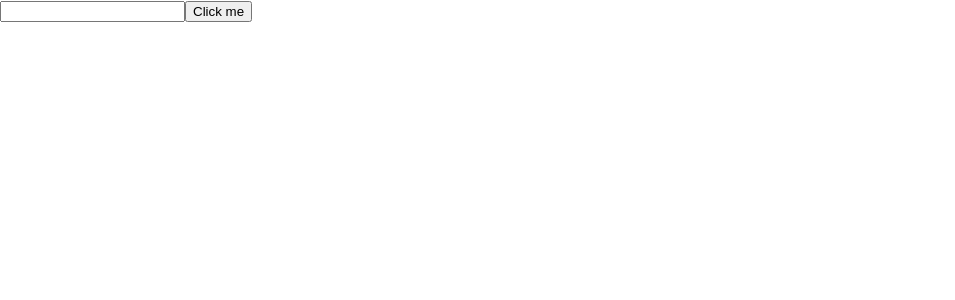
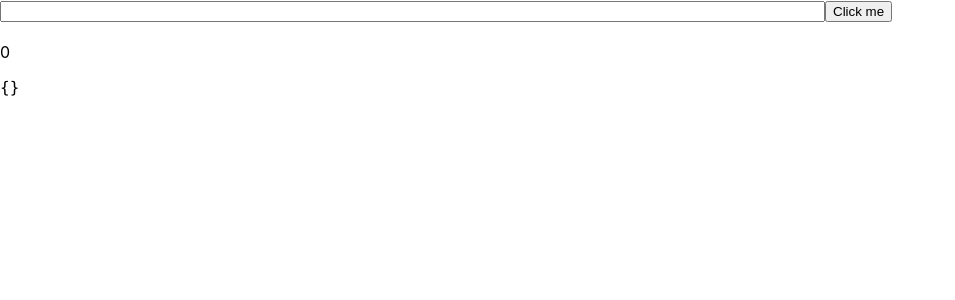
Before and after one commit to Hertattack/notion-api, a React (Create React App) app in the folder frontend/src/: page / in a window 1280 px wide. Shown: the top 300 px of the page, without its empty margins (0-955 px from the left). Built offline with nearby package versions, Linux system fonts and the light colour scheme.

Commit message:
Querying and output possible now

```diff
--- a/frontend/src/src/components/FreeQuery.tsx
+++ b/frontend/src/src/components/FreeQuery.tsx
@@ -1,11 +1,64 @@
-import React from "react";
+import React, {useState} from "react";
 
 export const FreeQuery : React.FC = () => {
+    const [queryText, setQueryText] = useState('');
+    const [previousQueries, setPreviousQueries] = useState<string[]>([]);
+    const [historyIndex, setHistoryIndex] = useState(0);
+    const [queryResult, setQueryResult] = useState({});
+
     function click() {
-        alert('hi');
+        if(!previousQueries.some(pq=>pq == queryText)){
+            setPreviousQueries([...previousQueries, queryText]);
+            setHistoryIndex(previousQueries.length);
+        }
+
+        let uri = `https://localhost:7136/Query?query=${encodeURIComponent(queryText)}`;
+
+        fetch(uri)
+            .then(r => r.json())
+            .then(d => setQueryResult(d))
+            .catch( e => alert(e));
+    }
+
+    function searchHistory(e: React.KeyboardEvent<HTMLInputElement>) {
+        let updatedHistoryIndex : number = -1;
+
+        if(e.key == 'ArrowUp' && historyIndex > 0){
+                updatedHistoryIndex = historyIndex - 1;
+        }else if(e.key == 'ArrowDown' && historyIndex < previousQueries.length - 1){
+            updatedHistoryIndex = historyIndex + 1;
+        }
+
+        if(updatedHistoryIndex >= 0){
+            setHistoryIndex(updatedHistoryIndex);
+            setQueryText(previousQueries[updatedHistoryIndex]);
+            (document.getElementById("queryText") as HTMLInputElement).value = queryText;
+        }
+    }
+
+    function handleChange(event : React.ChangeEvent<HTMLInputElement>) {
+        setQueryText(event.target.value);
     }
 
     return <div>
-        <input type={"text"} id={"queryString"}/><button type={"button"} onClick={click}>Click me</button>
+        <form>
+            <input type={"text"} size={100} id={"queryString"} value={queryText} onChange={handleChange} onKeyUp={e=>searchHistory(e)}/><button type={"button"} onClick={click}>Click me</button>
+        </form>
+        <br/>
+        <div>
+            {historyIndex}
+            <ol>
+                {previousQueries.map((pq)=>(
+                    <li key={pq}>{pq}</li>
+                ))}
+            </ol>
+        </div>
+        <div id={"queryResult"}>
+        <pre>
+            <code>
+            {JSON.stringify(queryResult,null, 2)}
+            </code>
+        </pre>
+        </div>
   </div>
 };
```
